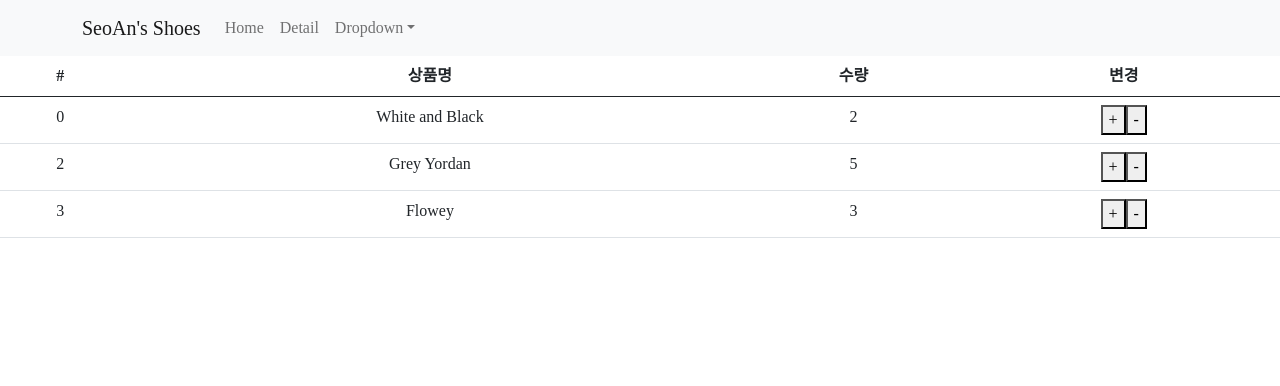
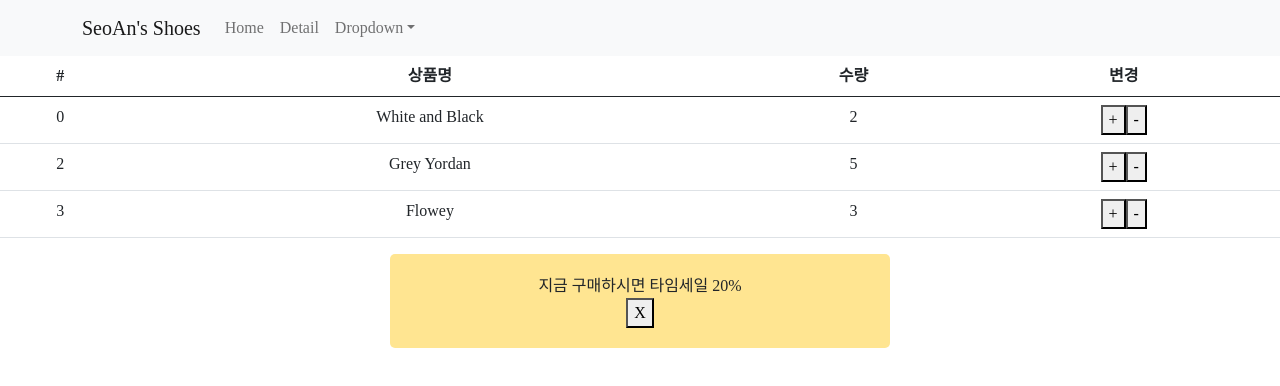
Before and after one commit to Ahntoday/react-shopping-mall, a React (Create React App) app in the folder shop/: page /cart in a window 1280 px wide. Shown: the top 386 px of the page. Built offline with nearby package versions, Linux system fonts and the light colour scheme; a web font is replaced by a local one.

Commit message:
Feat: redux를 이용해 장바구니 알람창 구현

```diff
--- a/shop/src/Cart.js
+++ b/shop/src/Cart.js
@@ -32,13 +32,24 @@ const Cart = (props) => {
                     }
                 </tbody>
             </Table>
+            {
+                props.alertState === true
+                    ? (
+                        <div className="customAlertYellow">
+                            <p>지금 구매하시면 타임세일 20%</p>
+                            <button onClick={() => { props.dispatch({ type: 'closeAlert' }) }}>X</button>
+                        </div>
+                    )
+                    : null
+            }
         </div>
     )
 }
 
 const convertStoreDataToProps = (state) => { // redux store 데이터 props로 변환
     return {
-        state: state // state 데이터를 state라는 이름의 props로 바꾸기
+        state: state.reducer, // state 데이터를 state라는 이름의 props로 바꾸기
+        alertState: state.alertReducer
     }
 }
 
--- a/shop/src/index.js
+++ b/shop/src/index.js
@@ -7,7 +7,19 @@ import reportWebVitals from './reportWebVitals';
 import { BrowserRouter } from 'react-router-dom';
 
 import { Provider } from 'react-redux';
-import { createStore } from 'redux';
+import { createStore, combineReducers } from 'redux';
+
+let alertDefaultState = true;
+
+const alertReducer = (state = alertDefaultState, action) => {
+  if (action.type === 'closeAlert') {
+    state = false;
+    return state;
+  }
+  else {
+    return state
+  }
+}
 
 let defaultState = [
   { id: 0, name: 'White and Black', quantity: 2 },
@@ -34,7 +46,7 @@ const reducer = (state = defaultState, action) => {
   }
 }
 
-let store = createStore(reducer);
+let store = createStore(combineReducers({ reducer, alertReducer }));
 
 ReactDOM.render(
   <React.StrictMode>
```
